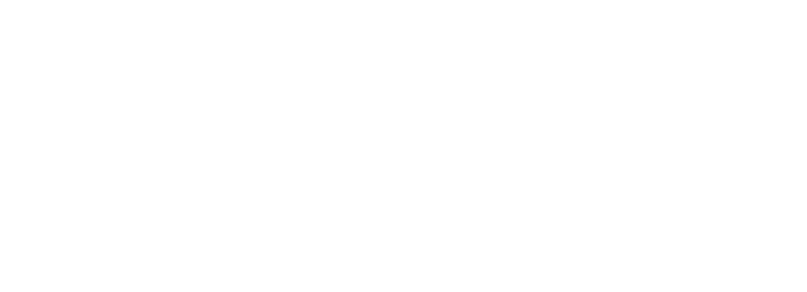
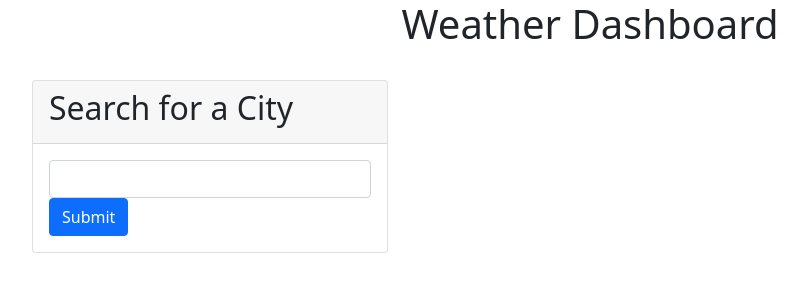
Before and after one commit to Aserrano7/Weather-City, a plain HTML site: page index.html in a window 1280 px wide. Shown: the whole page, without its empty margins (50-857 px from the left). Drawn offline with nearby package versions, Linux system fonts and the light colour scheme; files whose address does not match are found by name.

Commit message:
added header and Search box

```diff
--- a/index.html
+++ b/index.html
@@ -11,6 +11,23 @@
 </head>
 
 <body>
+    <header>
+        <h1 class="text-center">Weather Dashboard</h1>
+    </header>
+    <br>
+    <div class="container">
+        <div class="row">
+            <div class="col-lg-4" id="search-bar">
+                <div class="card text-left">
+                    <div class="card-header">
+                        <h2>Search for a City</h2>
+                    </div>
+
+                    <div class="card-body">
+                        <input type="text" class="form-control" id="getCity"></input>
+                        <button type="submit" class="btn btn-primary" value="Submit">Submit</button>
+                    </div>
+                </div>
     <script src="https://code.jquery.com/jquery-1.12.4.js"></script>
     <script src="script.js"></script>
 </body>
```
